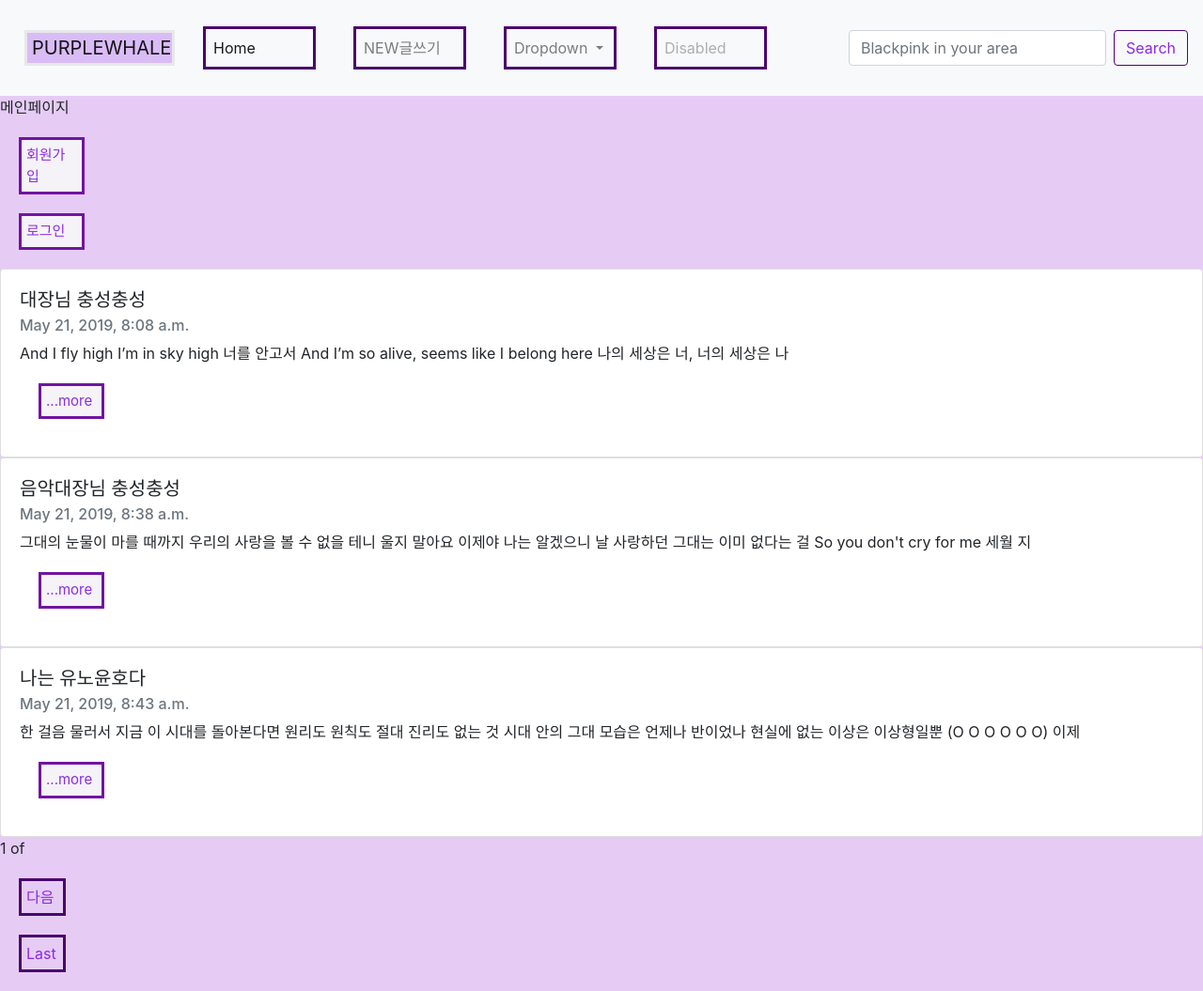
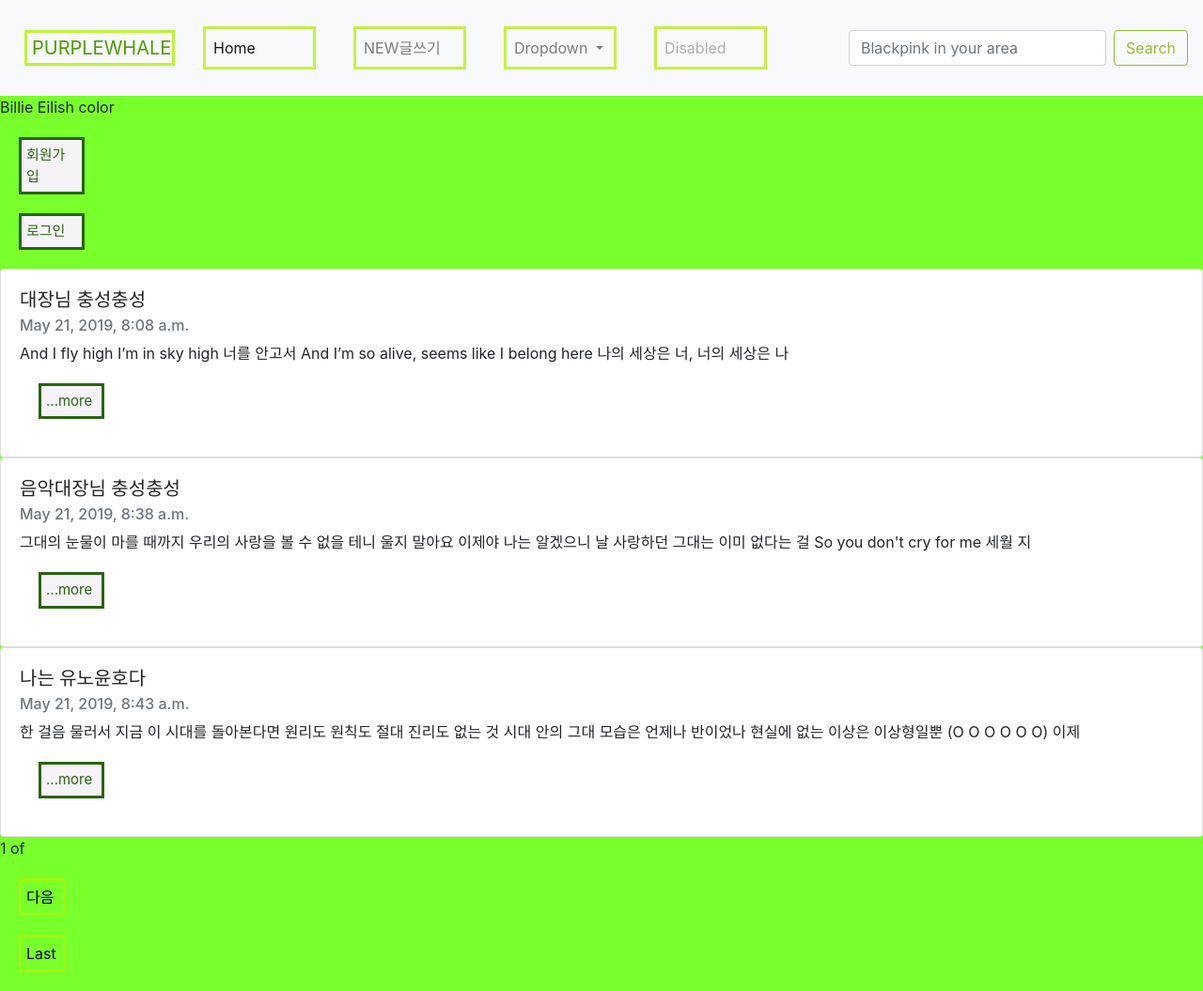
Before and after one commit to best799/final, a Django app: page / in a window 1280 px wide. Shown: the whole page at 94% size. Run offline with Django 3.2, Linux system fonts and the light colour scheme; data comes from the database, SQL or seed files in the repository; some libraries are stand-ins or nearby versions.

Commit message:
first commit

```diff
--- a/blogapp/templates/home.html
+++ b/blogapp/templates/home.html
@@ -7,18 +7,18 @@
     <title>Good People</title>
     <style type="text/css">
         body {
-            background-color: rgb(230, 204, 245);
+            background-color: rgb(121, 255, 43);
         }
         a {
-            border:3px solid rgb(74, 5, 109);
+            border:3px solid rgba(177, 240, 4, 0.74);
             padding:10px;
             margin:20px;
             display:block;
             width:120px;
         }
         #active {
-            background-color: rgb(217, 188, 245);
-            border:3px solid rgb(232, 231, 233);
+            color:rgb(79, 156, 1);
+            border:3px solid rgba(177, 240, 4, 0.801);
             padding:1px;
             padding-left:5px;
             margin:10px;
@@ -27,23 +27,23 @@
         }
         #more, #sub {
             background-color: rgb(245, 243, 247);
-            border:3px solid rgb(114, 20, 161);
+            border:3px solid rgb(41, 100, 14);
             padding:5px;
             padding-left:5px;
             margin:20px;
             display:block;
             width:70px;
-            color:blueviolet;
+            color:rgb(41, 100, 14);
             font-size:15px;
         }
         #search {
-            border:1px solid rgb(74, 5, 109);
-            color:blueviolet;
+            border:1px solid rgba(126, 172, 2, 0.801);
+            color:rgba(126, 172, 2, 0.801);
         }
         #order {
             padding:5px;
             width:50px;
-            color:blueviolet;
+            color:black;
      }
     </style>
 </head>
@@ -85,7 +85,7 @@
         </div>
     </nav>
 
-    메인페이지
+    Billie Eilish color
 
     <a href="{% url 'signup' %}" id="sub">회원가입</a>
     <a href="{% url 'login' %}" id="sub">로그인</a>
```
